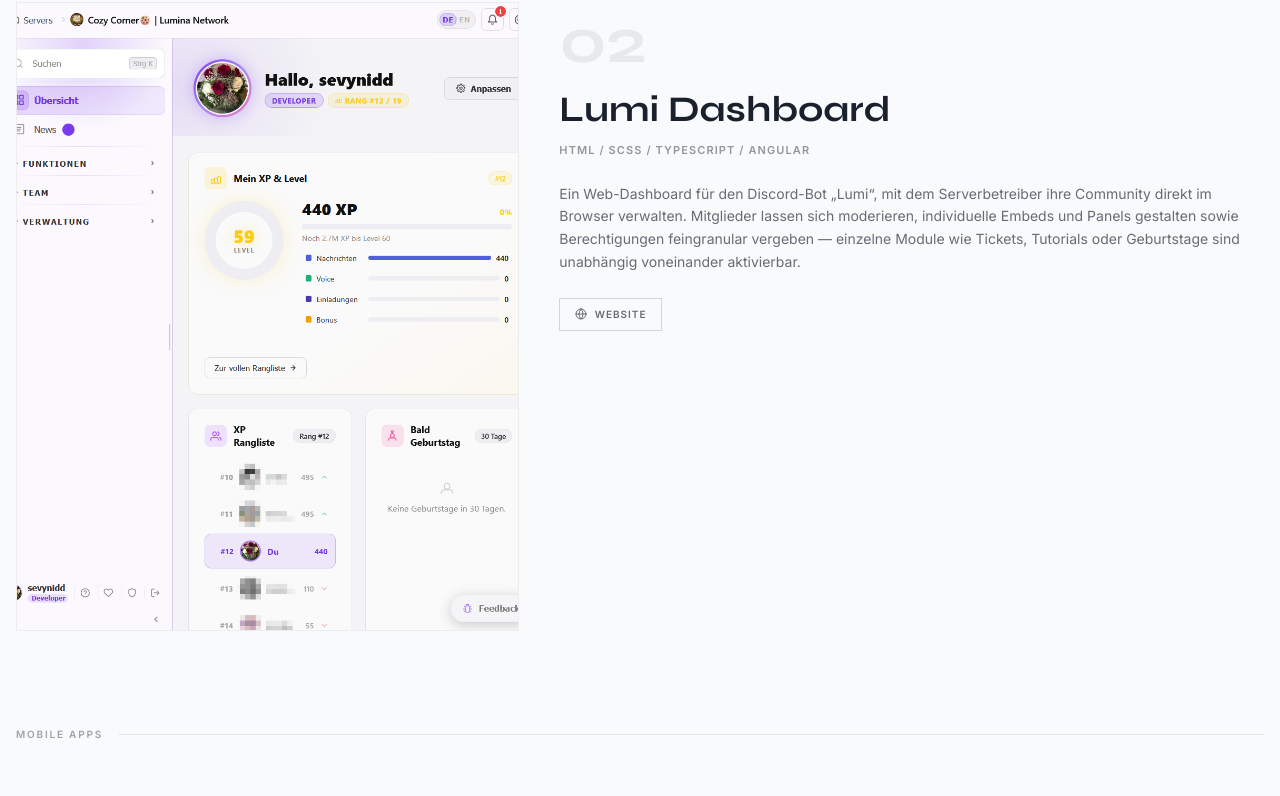
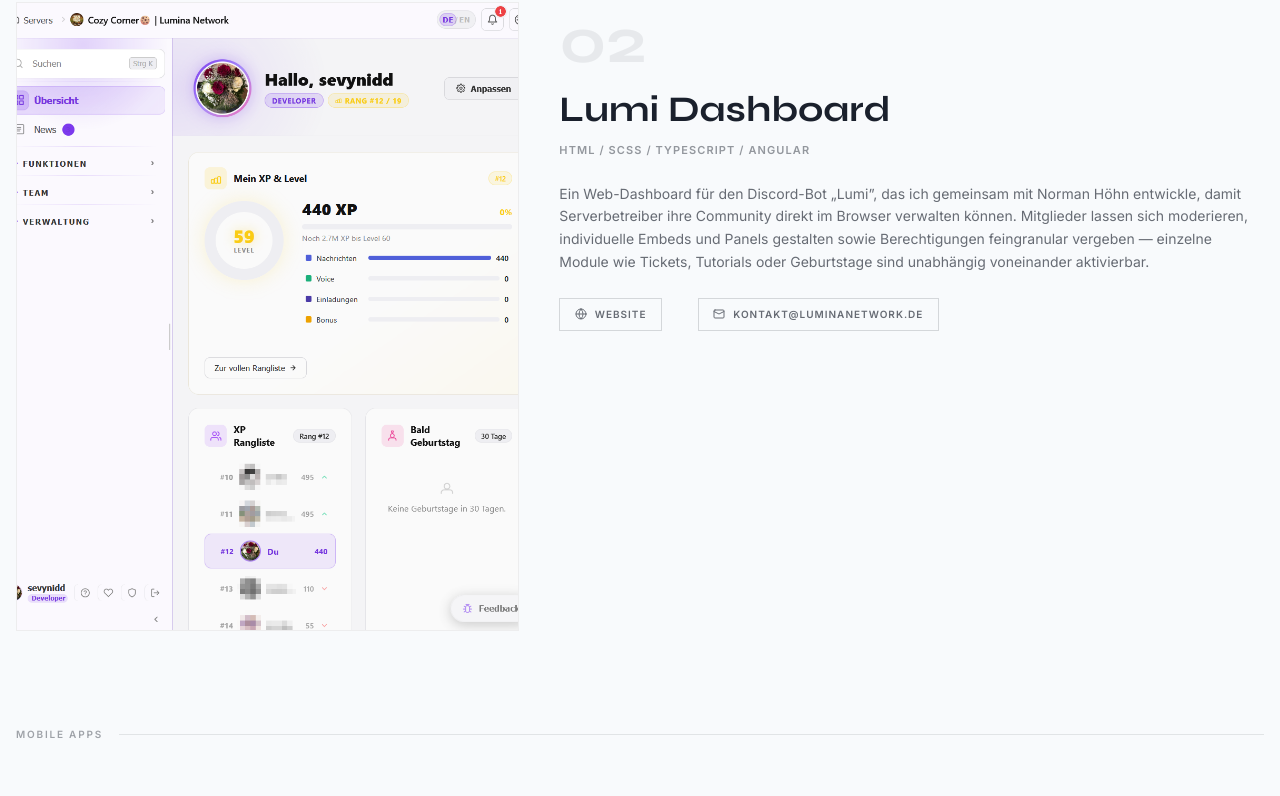
Before and after one commit to Sevynidd/Portfolio, an Angular app: page /projects in a window 1280 px wide. Shown: the part 1153-1949 px from the top of the page. Built offline with nearby package versions, Linux system fonts and the light colour scheme.

Commit message:
Add Lumi contact details
Updated the Lumi Dashboard project description to reflect the collaboration and added a contact email link in the project card. Also added the CV profile image asset used in the portfolio.

```diff
--- a/src/app/pages/cv.component.html
+++ b/src/app/pages/cv.component.html
@@ -3,10 +3,17 @@
 
     <!-- Page heading -->
     <div
-      class="flex items-baseline justify-between mb-20 pb-5 border-b"
+      class="flex items-end justify-between gap-8 mb-20 pb-5 border-b"
       style="border-color: color-mix(in srgb, var(--fg) 12%, transparent);"
     >
       <h1 class="display-font text-5xl md:text-7xl font-bold tracking-tight leading-none" style="color: var(--fg);">LEBENSLAUF</h1>
+      <img
+        src="assets/images/cv/profile.png"
+        alt="Portrait"
+        loading="lazy"
+        class="w-24 h-24 md:w-32 md:h-32 object-cover rounded-md shrink-0"
+        style="border: 1px solid color-mix(in srgb, var(--fg) 15%, transparent);"
+      >
     </div>
 
     <!-- ── Berufserfahrung ── -->
--- a/src/app/pages/projects.component.html
+++ b/src/app/pages/projects.component.html
@@ -58,16 +58,23 @@
             <h2 class="display-font text-3xl md:text-4xl font-bold mb-3 leading-tight" style="color: var(--fg);">Lumi Dashboard</h2>
             <p class="text-[11px] uppercase tracking-widest font-semibold mb-6" style="color: var(--fg); opacity: 0.45;">HTML / SCSS / TypeScript / Angular</p>
             <p class="text-sm leading-relaxed" style="color: var(--fg); opacity: 0.65;">
-              Ein Web-Dashboard für den Discord-Bot „Lumi“, mit dem Serverbetreiber ihre
-              Community direkt im Browser verwalten. Mitglieder lassen sich moderieren,
-              individuelle Embeds und Panels gestalten sowie Berechtigungen feingranular
-              vergeben — einzelne Module wie Tickets, Tutorials oder Geburtstage sind
-              unabhängig voneinander aktivierbar.
+              Ein Web-Dashboard für den Discord-Bot „Lumi”, das ich gemeinsam mit
+              Norman Höhn entwickle, damit Serverbetreiber ihre Community direkt im
+              Browser verwalten können. Mitglieder lassen sich moderieren, individuelle
+              Embeds und Panels gestalten sowie Berechtigungen feingranular vergeben —
+              einzelne Module wie Tickets, Tutorials oder Geburtstage sind unabhängig
+              voneinander aktivierbar.
             </p>
-            <a href="https://www.luminanetwork.de/" target="_blank" rel="noopener noreferrer" class="project-link">
-              <svg width="12" height="12" viewBox="0 0 24 24" fill="none" stroke="currentColor" stroke-width="2" stroke-linecap="round" stroke-linejoin="round" aria-hidden="true"><circle cx="12" cy="12" r="10"/><line x1="2" y1="12" x2="22" y2="12"/><path d="M12 2a15.3 15.3 0 0 1 4 10 15.3 15.3 0 0 1-4 10 15.3 15.3 0 0 1-4-10 15.3 15.3 0 0 1 4-10z"/></svg>
-              Website
-            </a>
+            <div class="flex flex-wrap gap-x-6 gap-y-2">
+              <a href="https://www.luminanetwork.de/" target="_blank" rel="noopener noreferrer" class="project-link">
+                <svg width="12" height="12" viewBox="0 0 24 24" fill="none" stroke="currentColor" stroke-width="2" stroke-linecap="round" stroke-linejoin="round" aria-hidden="true"><circle cx="12" cy="12" r="10"/><line x1="2" y1="12" x2="22" y2="12"/><path d="M12 2a15.3 15.3 0 0 1 4 10 15.3 15.3 0 0 1-4 10 15.3 15.3 0 0 1-4-10 15.3 15.3 0 0 1 4-10z"/></svg>
+                Website
+              </a>
+              <a href="mailto:kontakt@luminanetwork.de" class="project-link">
+                <svg width="12" height="12" viewBox="0 0 24 24" fill="none" stroke="currentColor" stroke-width="2" stroke-linecap="round" stroke-linejoin="round" aria-hidden="true"><rect x="2" y="4" width="20" height="16" rx="2"/><path d="m22 7-10 5L2 7"/></svg>
+                kontakt@luminanetwork.de
+              </a>
+            </div>
           </div>
         </div>
       </div>
```
Also changed, not shown: 1 other file (tests, documents, lock files or other folders).
